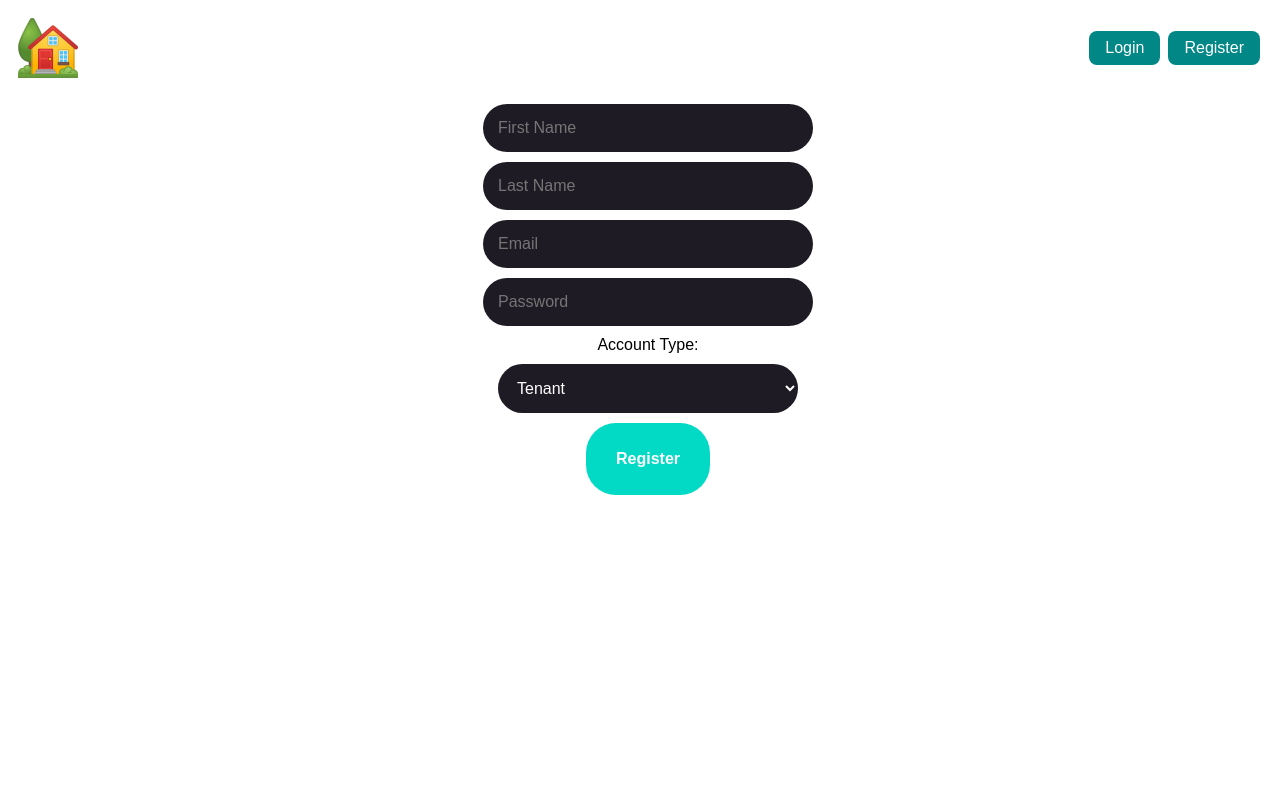
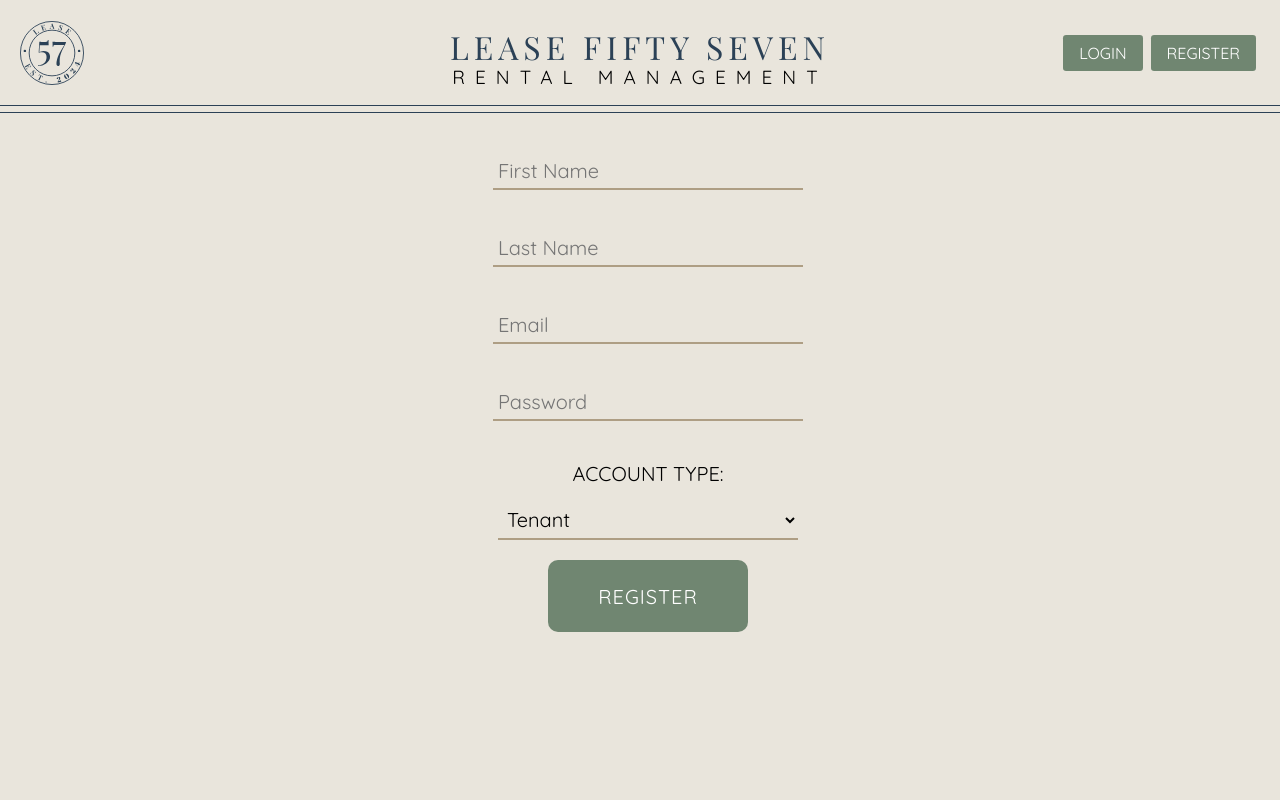
Before and after one commit to SirDanielIII/CISC-327-Project, a Flask app: page /register in a window 1280 px wide. Run offline with Flask 3, Linux system fonts and the light colour scheme; parts of the project's set-up code (start-up, migrations or seed data) failed here and were passed over.

Commit message:
Extreme UI changes, changed colour palettes, home page, login, register changed, will fix account UI tomorrow

```diff
--- a/app/static/account-style.css
+++ b/app/static/account-style.css
@@ -11,26 +11,39 @@
 }
 .input-form input, select {
     width: 300px;
-    padding: 15px;
+    padding: 5px;
     border: none;
-    border-radius: 30px;
-    margin-bottom: 10px;
-    font-size: 16px;
-    color: #FFFFFF;
-    background-color: #1F1B24;
+    /* border-radius: 30px; */
+    border-bottom: 2px solid #AE9E84;
+    font-size: 20px;
+    color: #000000;
+    background-color: transparent;
+    font-family: 'Quicksand', sans-serif;
+}
+.input-form input {
+    margin: 40px 0 0;
+}
+.input-form select {
+    margin: 5px 0 0;
 }
 .input-form label {
+    margin-top: 40px;
     margin-bottom: 10px;
+    font-family: 'Quicksand', sans-serif;
+    font-size: 20px;
 }
 .input-form form button {
-    padding: 15px 30px;
+    padding: 15px 50px;
     border: none;
-    border-radius: 30px;
-    font-size: 16px;
-    font-weight: 700;
+    border-radius: 10px;
+    margin: 20px 0 0;
+    font-size: 20px;
+    font-weight: 500;
     color: #FFFFFF;
-    background-color: #03DAC6; /* Button color */
+    background-color: #708671; /* Button color */
     cursor: pointer;
+    font-family: 'Quicksand', sans-serif;
+    letter-spacing: 1px;
     transition: background-color 0.3s ease;
 }
 .input-form form button:hover {
--- /dev/null
+++ b/app/static/homePage.css
@@ -0,0 +1,136 @@
+.ImagePlacement {
+    max-width: 90%;
+    height: 825px;
+    top: 30px;
+    background: #F4F1EB;
+    margin: 0 auto;             /* Centers the div */
+    box-sizing: border-box;     /* Ensures padding doesn’t increase the width */
+    position: relative;
+}
+
+/* FIX */
+.ImageWrapper {
+    width: 100%;
+    height: 100%;
+    opacity: 0.25; /* Set opacity here for the wrapper */
+}
+/* FIX */
+.Rentalimage {
+    width: 100%;
+    height: 100%;
+    object-fit: cover;
+}
+
+.TransparentDivider {
+    width: 600px;
+    height: 825px;
+    margin: 0 auto;
+    padding: 0 20px;
+    box-sizing: border-box;
+    position: absolute;
+    /* background: rgba(255, 255, 255, 0.50);  */
+}
+
+.WhiteTransparentDivider {
+    width: 600px;
+    height: 825px;
+    margin: 0 auto;
+    padding: 0 20px;
+    opacity: 50%;
+    box-sizing: border-box;
+    position: absolute;
+    background: rgba(255, 255, 255, 0.50);
+}
+
+.LeaseFiftySeven {
+    left: 50%;
+    top: 25px;
+    position: absolute;
+    transform: translateX(-50%);
+    text-align: center;
+    color: #2B4156;
+    font-size: 32px;
+    font-family: 'Playfair Display', serif; /* Add font-family in quotes */
+    font-weight: 400;
+    letter-spacing: 5px;
+}
+
+.RentalManagement {
+    left: 50%;
+    top: 65px;
+    position: absolute;
+    transform: translateX(-50%);
+    text-align: center;
+    color: black;
+    font-size: 19px;
+    font-family: 'Quicksand', sans-serif; /* Add font-family in quotes */
+    font-weight: 400;
+    letter-spacing: 10px;
+}
+
+.OptionsDivider1, .OptionsDivider2 {
+    width: 100%;
+    height: 1px;
+    top: 105px;
+    left: 0;
+    position: absolute;
+    border: none;
+    background-color: #2B4156;
+}
+
+.OptionsDivider2 {
+    top: 112px;
+}
+
+/* FIX ALL */
+.WelcomeMessage1 {
+    width: 498px;
+    height: 349px;
+    left: 50px;
+    top: 60px;
+    position: absolute;
+    color: #2B4156;
+    font-size: 64px;
+    font-family: 'Playfair Display', serif; /* Add font-family in quotes */
+    font-weight: 400;
+    line-height: 66.70px;
+    word-wrap: break-word;
+}
+
+.GetStartedMessage {
+    width: 510px;
+    height: 52px;
+    left: 50px;
+    top: 375px;
+    position: absolute;
+    color: #2B4156;
+    font-size: 36px;
+    font-family: 'Playfair Display', serif; /* Add font-family in quotes */
+    font-weight: 400;
+    line-height: 37.52px;
+    word-wrap: break-word;
+}
+
+.LoginButton, .RegisterButton {
+    width: 190px;
+    height: 50px;
+    left: 50px;
+    position: absolute;
+    color: #ffffff;
+    background: #708671;
+    border-radius: 5px;
+    font-family: 'Quicksand', sans-serif; /* Add font-family in quotes */
+    font-size: 25px;
+    font-weight: 400;
+    text-decoration: none;
+    text-align: center;
+    line-height: 50px;
+}
+
+.LoginButton {
+    top: 450px; /* Specific top for LoginButton */
+}
+
+.RegisterButton {
+    top: 535px; /* Specific top for RegisterButton */
+}
--- a/app/static/style.css
+++ b/app/static/style.css
@@ -3,6 +3,7 @@ html, body {
     height: 100%;
     overflow: hidden;
     font-family: Poppins, sans-serif;
+    background-color: #E9E5DC;
 }
 body {
     display: flex;
@@ -35,6 +36,43 @@ button {
     flex-direction: column;
     align-items: center;
 }
+.LeaseFiftySeven {
+    left: 50%;
+    top: 25px;
+    position: absolute;
+    transform: translateX(-50%);
+    text-align: center;
+    color: #2B4156;
+    font-size: 32px;
+    font-family: 'Playfair Display', serif; /* Add font-family in quotes */
+    font-weight: 400;
+    letter-spacing: 5px;
+}
+.RentalManagement {
+    left: 50%;
+    top: 65px;
+    position: absolute;
+    transform: translateX(-50%);
+    text-align: center;
+    color: black;
+    font-size: 19px;
+    font-family: 'Quicksand', sans-serif; /* Add font-family in quotes */
+    font-weight: 400;
+    letter-spacing: 10px;
+}
+.NavOptionsDivider1, .NavOptionsDivider2 {
+    width: 100%;
+    height: 1px;
+    top: 105px;
+    left: 0;
+    position: absolute;
+    border: none;
+    background-color: #2B4156;
+}
+.NavOptionsDivider2 {
+    top: 112px;
+}
+
 .Name {
     color: #8e3fee;
     font-size: 24px;
@@ -45,12 +83,15 @@ button {
     aspect-ratio: 1;
     height: 4rem;
     cursor: pointer;
+    padding: right 20px;;
 }
 .navbar {
+    height: 105px;
     display: flex;
     align-items: center;
     justify-content: space-between;
-    margin: 1rem;
+    position: relative;
+    padding: 0 20px;
 }
 .unauth-btns-cont {
     display: flex;
@@ -58,12 +99,14 @@ button {
 }
 .unauth-btn {
     padding: 0.5rem 1rem;
-    border-radius: 0.5rem;
-    background-color: #018786;
+    border-radius: 0.2rem;
+    background-color: #708671;
     margin: 0 0.25rem;
     color: #ffffff;
     text-decoration: none;
+    font-family: 'Quicksand', sans-serif;
 }
+
 .welcome-message {
     font-size: 48px;
     font-weight: 700;
--- a/app/templates/account/login.html
+++ b/app/templates/account/login.html
@@ -11,7 +11,7 @@
         <form method="POST">
             <input type="email" name="email" placeholder="Email" required>
             <input type="password" name="password" placeholder="Password" required>
-            <button type="submit">Login</button>
+            <button type="submit">LOGIN</button>
         </form>
     </div>
 {% endblock %}
--- a/app/templates/account/register.html
+++ b/app/templates/account/register.html
@@ -13,12 +13,12 @@
             <input type="text" name="last_name" placeholder="Last Name" required>
             <input type="email" name="email" placeholder="Email" required>
             <input type="password" name="password" placeholder="Password" required>
-            <label for="type">Account Type:</label>
+            <label for="type">ACCOUNT TYPE:</label>
             <select id="type" name="type">
                 <option value="tenant">Tenant</option>
                 <option value="propety-owner">Property Owner</option>
             </select>
-            <button type="submit">Register</button>
+            <button type="submit">REGISTER</button>
         </form>
     </div>
 {% endblock %}
--- a/app/templates/base.html
+++ b/app/templates/base.html
@@ -3,19 +3,29 @@
 <head>
     {% block head %}
     <meta charset="UTF-8">
-    <title>{% block title %}{% endblock %} - Rental Management</title>
+    <title>{% block title %}{% endblock %} | Lease Fifty Seven</title>
     <!-- Google Fonts -->
     <link href="https://fonts.googleapis.com/css?family=Montserrat:400,700&display=swap" rel="stylesheet">
+    <link href="https://fonts.googleapis.com/css2?family=Playfair+Display:wght@400;700&display=swap" rel="stylesheet">
+    <link href="https://fonts.googleapis.com/css2?family=Playfair+Display:wght@400;700&family=Quicksand:wght@400&display=swap" rel="stylesheet">
+    <link href="https://fonts.googleapis.com/css2?family=DM+Sans:wght@400;700&display=swap" rel="stylesheet">
     <!-- CSS Styles -->
     <link rel="stylesheet" href="{{ url_for('static', filename='style.css') }}">
+    <link rel="stylesheet" href="{{ url_for('static', filename='homePage.css') }}">
+
     <!-- Favicon-->
      <link rel="icon" href="{{url_for('static', filename='favicon.ico')}}">
+     <link rel="icon" href="{{url_for('static', filename='logofavicon.svg')}}">
     {% endblock %}
 </head>
 <body>
     <!--Main nav start-->
     <div class="navbar">
-        <img class="nav-logo" src="{{url_for('static', filename='favicon.ico')}}" onclick="location.href='/'">
+        <div class="LeaseFiftySeven">LEASE FIFTY SEVEN</div>
+        <div class="RentalManagement">RENTAL MANAGEMENT</div>
+        <div class="NavOptionsDivider1"></div>
+        <div class="NavOptionsDivider2"></div>
+        <img class="nav-logo" src="{{url_for('static', filename='logofavicon.svg')}}" onclick="location.href='/'">
         {% if current_user.is_authenticated %}
         <div class="unauth-btns-cont">
             <h3 class="Name">{{current_user.first_name}} {{current_user.last_name}}</h3>
@@ -23,12 +33,13 @@
         </div>
         {% else %}
             <div class="unauth-btns-cont">
-                <a class="unauth-btn" href="/login">Login</a>
-                <a class="unauth-btn" href="/register">Register</a>
+                <a class="unauth-btn" href="/login">LOGIN</a>
+                <a class="unauth-btn" href="/register">REGISTER</a>
             </div>
         {% endif %}
     </div>
     <!--main nav end-->
+
     <!--Messages Start-->
     {% with messages = get_flashed_messages(with_categories=true) %}
         {% if messages %}
```
Also changed, not shown: app/templates/index.html (+23 -10 lines), app/static/logofavicon.svg (added).
